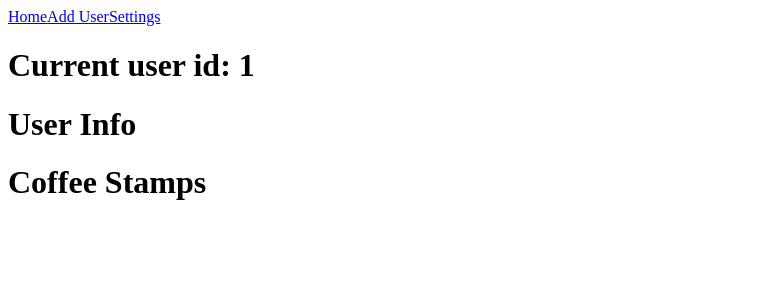
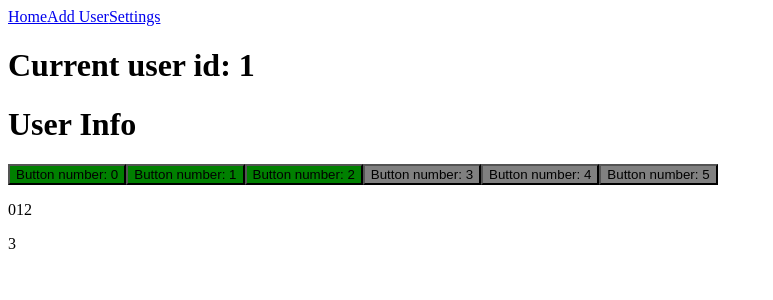
Before and after one commit to Nexware-dev/city-coffee, a React (Vite) app in the folder frontend/: page /user_detail/1 in a window 1280 px wide. Shown: the top 300 px of the page, without its empty margins (0-773 px from the left). Built offline with nearby package versions, Linux system fonts and the light colour scheme.

Commit message:
CoffeeStamps component add

```diff
--- a/frontend/src/components/CoffeeStamps.jsx
+++ b/frontend/src/components/CoffeeStamps.jsx
@@ -1,11 +1,50 @@
-const COFFEE_NUMBER = 6;
+import { useEffect, useState } from "react";
+
+// TODO: connect the COFFEE_NUMBER_REQUIRED variable from the settings
+const COFFEE_NUMBER_REQUIRED = 6;
+
+// TODO: get the CURRENT_COFFEE_COUNTER from the database
+const CURRENT_COFFEE_COUNTER = 3;
+
 
 function CoffeeStamps() {
 
+    // Set up state variables to keep track of which buttons are marked
+    const [markedStamps, setMarkedStamps] = useState([])
 
+    // Set up state variable to keep track of the current coffee counter
+    const [currentCounter, setCurrentCounter] = useState(CURRENT_COFFEE_COUNTER)
+
+    // Initialize the markedStamps array
+    useEffect(() => {
+        const initialMarks = Array.from({ length: COFFEE_NUMBER_REQUIRED })
+            .map((_, index) => index).filter((item) => item < CURRENT_COFFEE_COUNTER);
+        setMarkedStamps(initialMarks);
+    }, []);
+
+    // Handle click events on the buttons
+    const handleClick = (index) => {
+        if (markedStamps.includes(index)) {
+            setMarkedStamps(markedStamps.filter((i) => i !== index));
+            setCurrentCounter(currentCounter - 1);
+        } else {
+            setMarkedStamps([...markedStamps, index]);
+            setCurrentCounter(currentCounter + 1);
+        }
+    };
 
     return (
-        <h1>Coffee Stamps</h1>
+        <div>
+            {Array.from({ length: COFFEE_NUMBER_REQUIRED })
+            .map((_, index) => (
+                <button key={index}
+                        onClick={() => handleClick(index)}
+                        style={{ backgroundColor: markedStamps.includes(index) ? "green" : "gray"}}
+                >Button number: {index}</button>
+            ))}
+            <p>{ markedStamps }</p>
+            <p>{currentCounter}</p>
+        </div>
     );
 }
 
```
